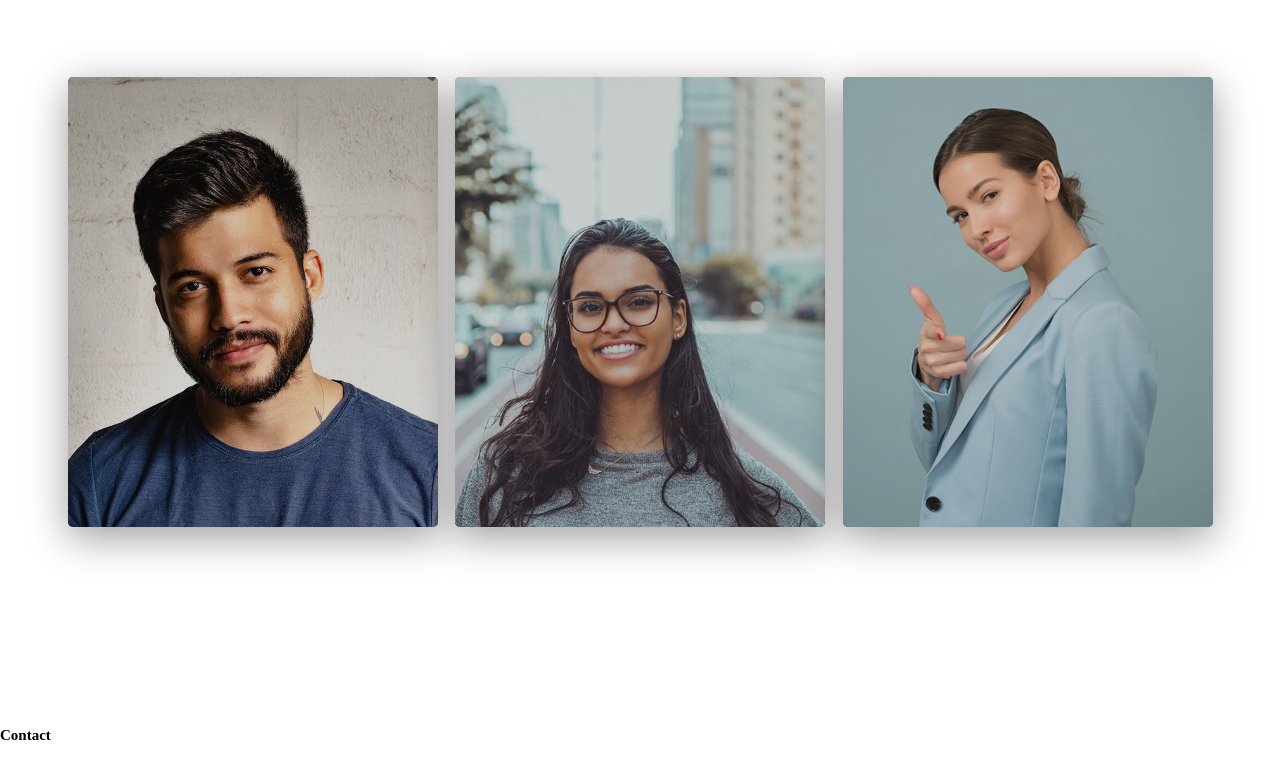
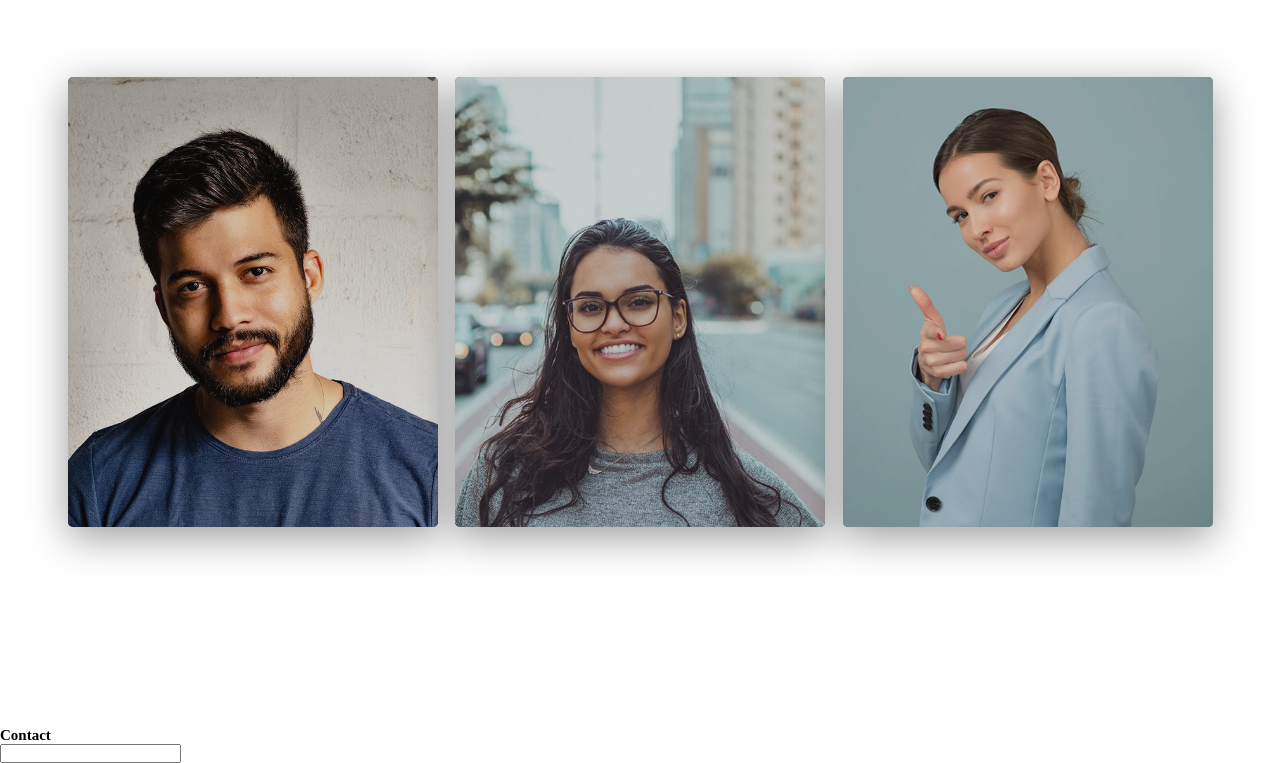
Before and after one commit to LaserPewPew10/ARCH-P, a plain HTML site: page index.html in a window 1280 px wide. Shown: the part 2095-2858 px from the top of the page. Drawn offline with nearby package versions, Linux system fonts and the light colour scheme; a web font is replaced by a local one.

Commit message:
adding in footer for arch web

```diff
--- a/index.html
+++ b/index.html
@@ -205,6 +205,11 @@
           <div class="contact-left"></div>
           <div class="contact-light">
             <h1 class="contact-heading">Contact</h1>
+            <form>
+              <div class="input-group">
+                <input type="text" class="field" />
+              </div>
+            </form>
           </div>
         </div>
       </section>
```
